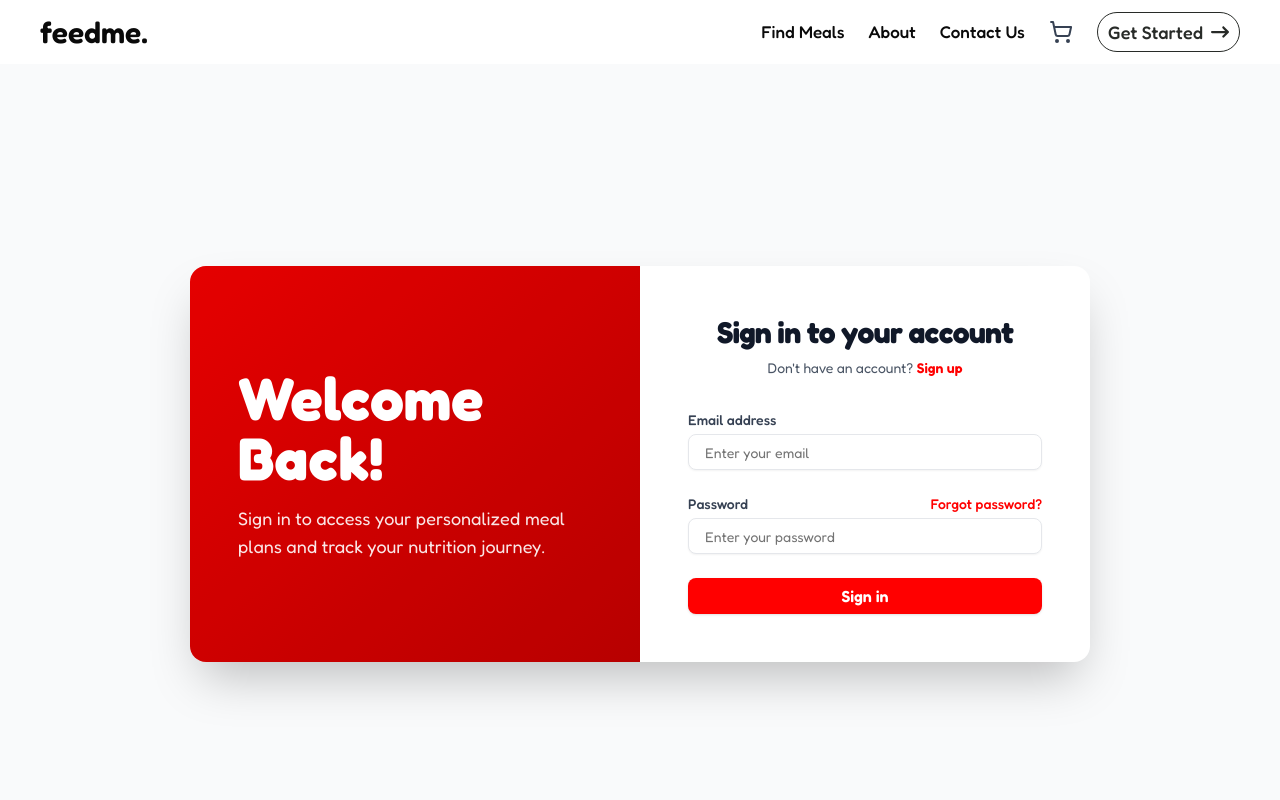
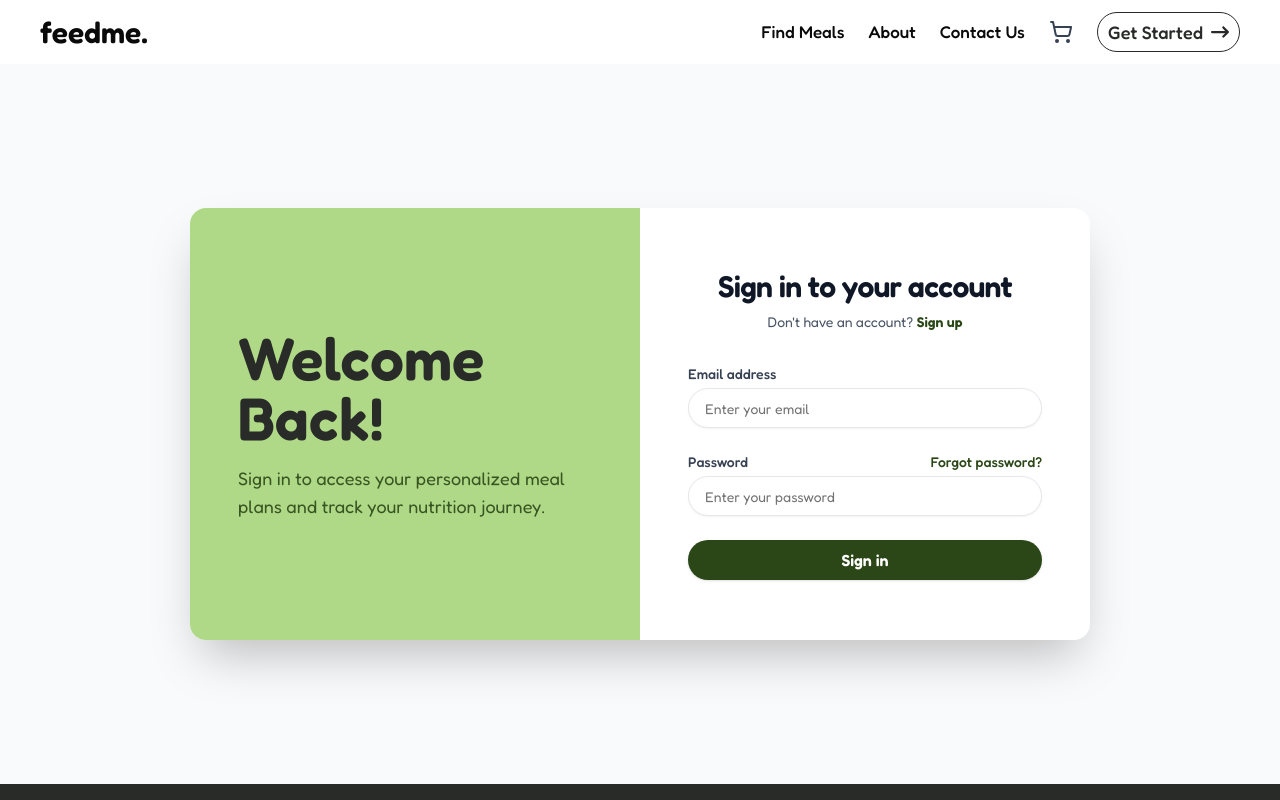
Before and after one commit to smhasanjamil/feedme, a Next.js app: page /login in a window 1280 px wide. Shown: the top 800 px of the page. Built offline with nearby package versions, Linux system fonts and the light colour scheme; no server answers.

Commit message:
Updated sign in page

```diff
--- a/app/(commonLayout)/login/page.tsx
+++ b/app/(commonLayout)/login/page.tsx
@@ -101,34 +101,34 @@ export default function SignIn() {
   };
 
   return (
-    <div className="flex min-h-screen items-center justify-center bg-gray-50 px-4 py-12 sm:px-6 lg:px-8">
+    <div className="flex min-h-[90vh] items-center justify-center bg-gray-50 px-4 py-12 sm:px-6 lg:px-8">
       <div className="w-full max-w-[900px] overflow-hidden rounded-2xl bg-white shadow-2xl">
         <div className="grid grid-cols-1 md:grid-cols-2">
-          <div className="relative hidden bg-gradient-to-br from-[#FF0000] to-[#CC0000] md:block">
+          <div className="bg-feed-lime relative hidden md:block">
             <div className="absolute inset-0 bg-black/10" />
             <div className="relative flex h-full flex-col justify-center p-12">
-              <h3 className="text-4xl font-bold text-white md:text-5xl lg:text-6xl">
+              <h3 className="text-feed-black text-4xl font-semibold md:text-5xl lg:text-6xl">
                 Welcome
                 <br />
                 Back!
               </h3>
-              <p className="mt-4 text-lg text-white/90">
+              <p className="text-feed-jungle/90 mt-4 text-lg">
                 Sign in to access your personalized meal plans and track your
                 nutrition journey.
               </p>
             </div>
           </div>
 
-          <div className="flex flex-col justify-center px-8 py-12 sm:px-12">
+          <div className="flex flex-col justify-center px-8 py-10 sm:px-12 md:py-15">
             <div className="sm:mx-auto sm:w-full sm:max-w-md">
-              <h2 className="text-center text-3xl font-bold tracking-tight text-gray-900">
+              <h2 className="text-center text-3xl font-semibold tracking-tight text-gray-900">
                 Sign in to your account
               </h2>
               <p className="mt-2 text-center text-sm text-gray-600">
                 Don&apos;t have an account?{" "}
                 <Link
                   href="/register"
-                  className="font-semibold text-[#FF0000] transition-colors hover:text-[#CC0000]"
+                  className="text-feed-jungle hover:text-feed-black font-semibold transition-colors"
                 >
                   Sign up
                 </Link>
@@ -149,7 +149,7 @@ export default function SignIn() {
                       id="email"
                       type="email"
                       placeholder="Enter your email"
-                      className="block w-full rounded-md border border-gray-200 bg-white px-4 py-3 text-base focus:border-[#FF0000] focus:ring-2 focus:ring-[#FF0000]/20 focus:outline-none"
+                      className="block h-10 w-full rounded-full border border-gray-200 bg-white px-4 py-3 text-base focus:border-[#FF0000] focus:ring-2 focus:ring-[#FF0000]/20 focus:outline-none"
                       {...register("email", { required: "Email is required" })}
                     />
                     {errors.email && (
@@ -170,7 +170,7 @@ export default function SignIn() {
                     </label>
                     <Link
                       href="/forgot-password"
-                      className="text-sm font-medium text-[#FF0000] hover:text-[#CC0000]"
+                      className="text-feed-jungle hover:text-feed-black text-sm font-medium"
                     >
                       Forgot password?
                     </Link>
@@ -180,7 +180,7 @@ export default function SignIn() {
                       id="password"
                       type="password"
                       placeholder="Enter your password"
-                      className="block w-full rounded-md border border-gray-200 bg-white px-4 py-3 text-base focus:border-[#FF0000] focus:ring-2 focus:ring-[#FF0000]/20 focus:outline-none"
+                      className="block h-10 w-full rounded-full border border-gray-200 bg-white px-4 py-3 text-base focus:border-[#FF0000] focus:ring-2 focus:ring-[#FF0000]/20 focus:outline-none"
                       {...register("password", {
                         required: "Password is required",
                       })}
@@ -196,7 +196,7 @@ export default function SignIn() {
                 <div>
                   <Button
                     type="submit"
-                    className="w-full rounded-md bg-[#FF0000] px-8 py-3.5 text-base font-semibold text-white shadow-sm transition-all duration-200 hover:bg-[#CC0000] focus:ring-2 focus:ring-[#FF0000] focus:ring-offset-2 focus:outline-none disabled:cursor-not-allowed disabled:opacity-70"
+                    className="text bg-feed-jungle hover:bg-feed-black focus:ring-feed-lime h-10 w-full rounded-full px-8 py-3.5 text-base font-semibold text-white shadow-sm transition-all duration-200 focus:ring-2 focus:ring-offset-2 focus:outline-none disabled:cursor-not-allowed disabled:opacity-70"
                     disabled={isLoading}
                   >
                     {isLoading ? "Signing in..." : "Sign in"}
```
